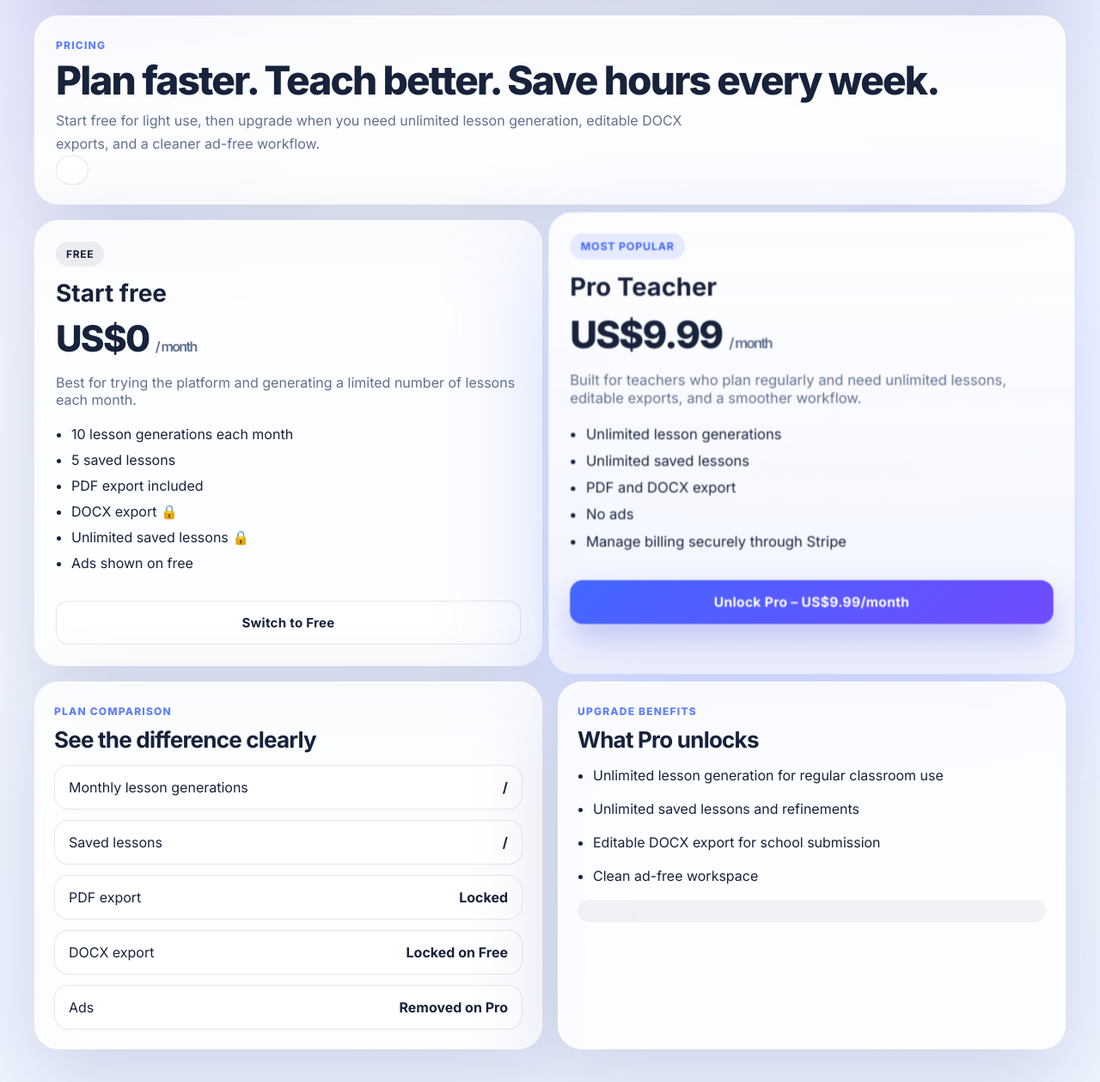
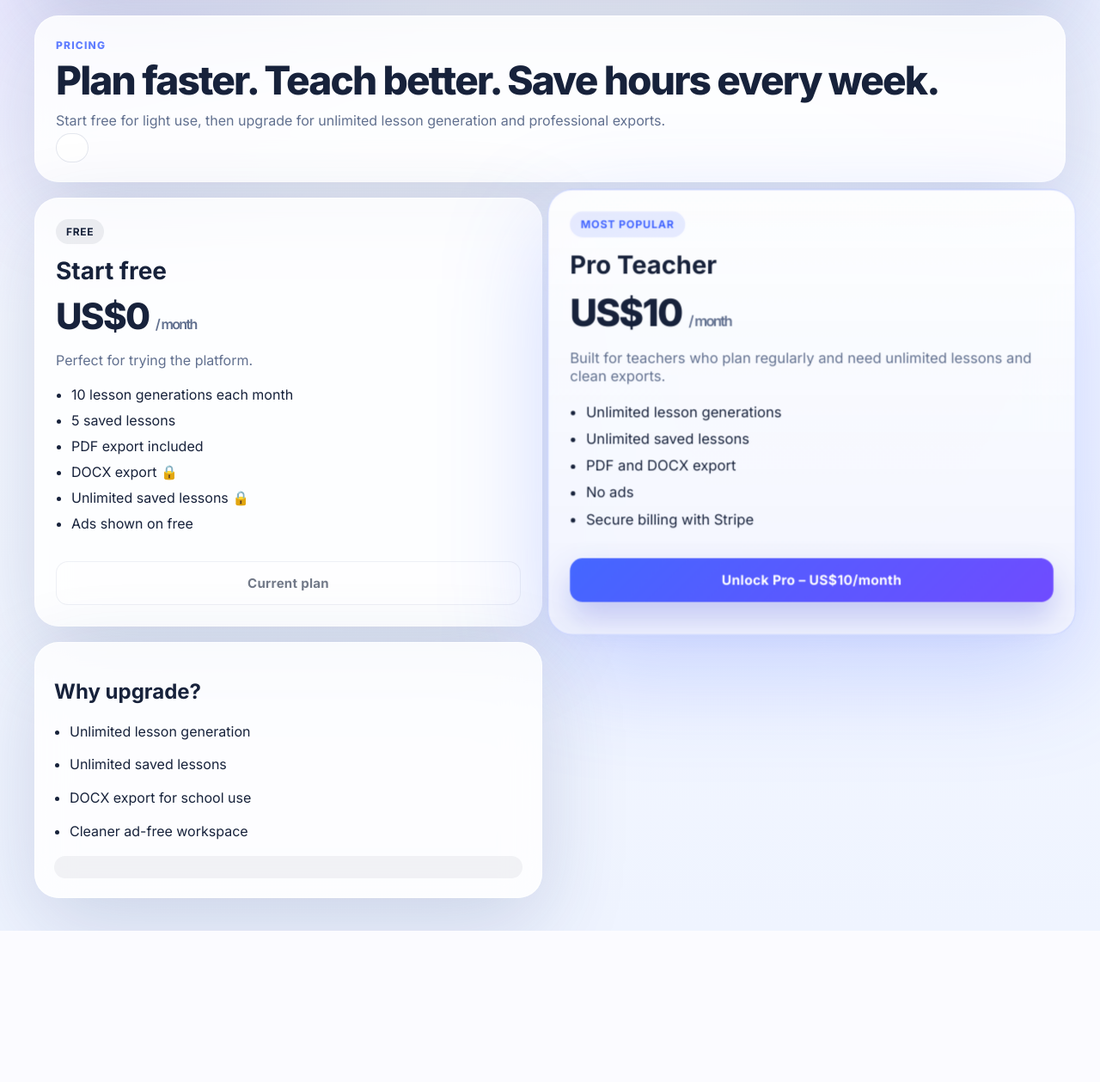
Before and after one commit to Mcubed-3/EduCaribedu, a FastAPI app: template app/templates/pricing.html in a window 1280 px wide. Shown: the part 164-1423 px from the top of the page at 86% size. After the commit the page ends 1247 px from the top, so only its background shows below. Run offline with FastAPI, Linux system fonts and the light colour scheme; the template is opened without the code that fills it, so the values that code supplies are empty.

Commit message:
Fix pricing UI to $10

```diff
--- a/app/templates/pricing.html
+++ b/app/templates/pricing.html
@@ -30,7 +30,7 @@
         <div class="section-kicker">Pricing</div>
         <h1 class="page-title">Plan faster. Teach better. Save hours every week.</h1>
         <p class="muted page-subtitle">
-          Start free for light use, then upgrade when you need unlimited lesson generation, editable DOCX exports, and a cleaner ad-free workflow.
+          Start free for light use, then upgrade for unlimited lesson generation and professional exports.
         </p>
       </div>
       <div class="account-summary-pill">
@@ -40,11 +40,14 @@
     </section>
 
     <section class="pricing-grid pricing-grid-redesign">
+
+      <!-- FREE -->
       <article class="pricing-card glass-panel {% if current_user.plan == 'free' %}pricing-card-active{% endif %}">
         <div class="pricing-tier-label">Free</div>
         <h2>Start free</h2>
         <div class="pricing-price">US$0 <span>/ month</span></div>
-        <p class="muted">Best for trying the platform and generating a limited number of lessons each month.</p>
+        <p class="muted">Perfect for trying the platform.</p>
+
         <ul class="pricing-features">
           <li>10 lesson generations each month</li>
           <li>5 saved lessons</li>
@@ -53,69 +56,48 @@
           <li>Unlimited saved lessons 🔒</li>
           <li>Ads shown on free</li>
         </ul>
-        <button type="button" class="secondary pricing-btn" id="downgradeBtn" {% if current_user.plan == "free" %}disabled{% endif %}>
-          {% if current_user.plan == "free" %}Current plan{% else %}Switch to Free{% endif %}
+
+        <button type="button" class="secondary pricing-btn" disabled>
+          Current plan
         </button>
       </article>
 
-      <article class="pricing-card pricing-card-featured glass-panel {% if current_user.plan == 'pro' or current_user.plan == 'admin' %}pricing-card-active{% endif %}">
+      <!-- PRO -->
+      <article class="pricing-card pricing-card-featured glass-panel">
         <div class="pricing-tier-label pricing-tier-label-accent">Most popular</div>
         <h2>Pro Teacher</h2>
-        <div class="pricing-price">US$9.99 <span>/ month</span></div>
-        <p class="muted">Built for teachers who plan regularly and need unlimited lessons, editable exports, and a smoother workflow.</p>
+
+        <!-- ✅ FIXED PRICE -->
+        <div class="pricing-price">US$10 <span>/ month</span></div>
+
+        <p class="muted">
+          Built for teachers who plan regularly and need unlimited lessons and clean exports.
+        </p>
+
         <ul class="pricing-features">
           <li>Unlimited lesson generations</li>
           <li>Unlimited saved lessons</li>
           <li>PDF and DOCX export</li>
           <li>No ads</li>
-          <li>Manage billing securely through Stripe</li>
+          <li>Secure billing with Stripe</li>
         </ul>
 
-        {% if current_user.plan == "pro" or current_user.plan == "admin" %}
-          <button type="button" class="pricing-btn" disabled>Current plan</button>
-          <button type="button" class="secondary pricing-btn" id="manageBillingBtn">Manage billing</button>
-        {% else %}
-          <button type="button" class="pricing-btn" id="stripeUpgradeBtn">Unlock Pro – US$9.99/month</button>
-        {% endif %}
+        <!-- ✅ FIXED BUTTON -->
+        <button type="button" class="pricing-btn" id="stripeUpgradeBtn">
+          Unlock Pro – US$10/month
+        </button>
       </article>
+
     </section>
 
     <section class="dashboard-grid two-col">
       <article class="content-card glass-panel">
-        <div class="section-head">
-          <div>
-            <div class="section-kicker">Plan comparison</div>
-            <h2>See the difference clearly</h2>
-          </div>
-        </div>
-
-        <div class="summary-list modern-summary-list">
-          <div class="summary-row">
-            <span>Monthly lesson generations</span>
-            <strong>{% if plan_status.monthly_generations.limit is none %}Unlimited{% else %}{{ plan_status.monthly_generations.used }} / {{ plan_status.monthly_generations.limit }}{% endif %}</strong>
-          </div>
-          <div class="summary-row">
-            <span>Saved lessons</span>
-            <strong>{% if plan_status.saved_lessons.limit is none %}Unlimited{% else %}{{ plan_status.saved_lessons.used }} / {{ plan_status.saved_lessons.limit }}{% endif %}</strong>
-          </div>
-          <div class="summary-row"><span>PDF export</span><strong>{{ "Included" if plan_status.pdf_export else "Locked" }}</strong></div>
-          <div class="summary-row"><span>DOCX export</span><strong>{{ "Included" if plan_status.docx_export else "Locked on Free" }}</strong></div>
-          <div class="summary-row"><span>Ads</span><strong>{{ "Shown on free" if plan_status.ads_enabled else "Removed on Pro" }}</strong></div>
-        </div>
-      </article>
-
-      <article class="content-card glass-panel">
-        <div class="section-head">
-          <div>
-            <div class="section-kicker">Upgrade benefits</div>
-            <h2>What Pro unlocks</h2>
-          </div>
-        </div>
+        <h2>Why upgrade?</h2>
         <ul class="feature-bullets feature-bullets-large">
-          <li>Unlimited lesson generation for regular classroom use</li>
-          <li>Unlimited saved lessons and refinements</li>
-          <li>Editable DOCX export for school submission</li>
-          <li>Clean ad-free workspace</li>
+          <li>Unlimited lesson generation</li>
+          <li>Unlimited saved lessons</li>
+          <li>DOCX export for school use</li>
+          <li>Cleaner ad-free workspace</li>
         </ul>
         <div id="pricingStatus" class="status modern-status"></div>
       </article>
```
